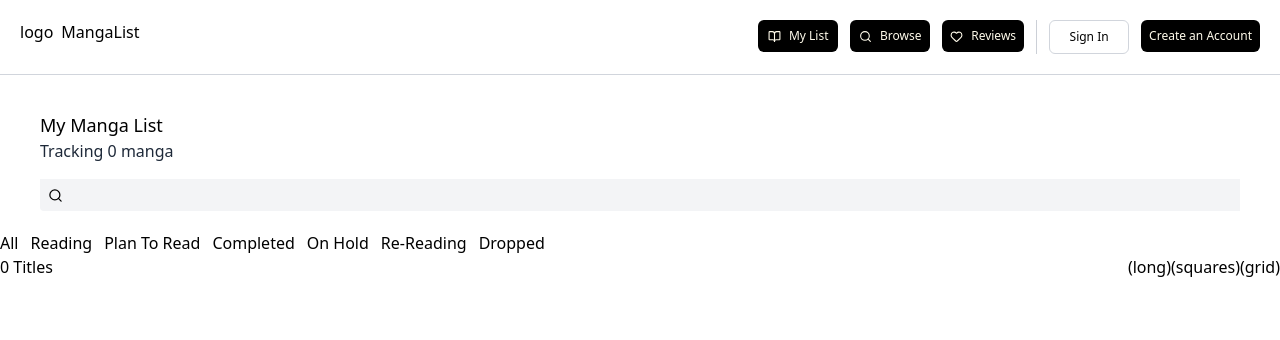
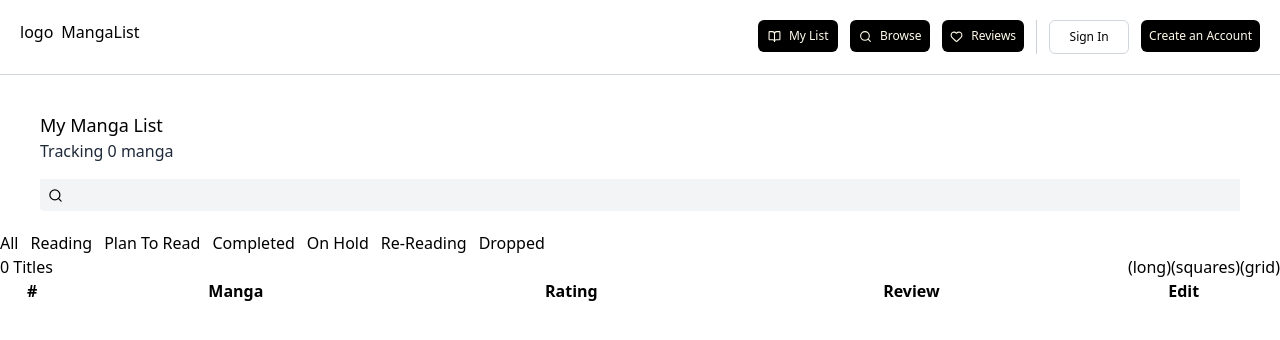
Before and after one commit to eggtoasts/Manga-Tracker, a React (Vite) app in the folder frontend/: page /lists in a window 1280 px wide. Shown: the top 340 px of the page. Built offline with nearby package versions, Linux system fonts and the light colour scheme.

Commit message:
Turn manga list format into table display

```diff
--- a/frontend/src/pages/ListPage.jsx
+++ b/frontend/src/pages/ListPage.jsx
@@ -1,4 +1,4 @@
-import { Search } from "lucide-react";
+import { Pencil, Search, TextAlignStart } from "lucide-react";
 import { useEffect } from "react";
 import { useState, use } from "react";
 import { AuthContext } from "../context/AuthContext";
@@ -80,7 +80,7 @@ export default function ListPage() {
           </div>
 
           <div className="flex">
-            <p> 0 Titles</p>
+            <p> {mangaList.length} Titles</p>
             <div className="ml-auto">
               <button>(long)</button>
               <button>(squares)</button>
@@ -89,19 +89,54 @@ export default function ListPage() {
           </div>
         </div>
 
-        <div className="grid gap-3">
-          {mangaList.map((manga) => {
+        <div className="table w-full">
+          <tr>
+            <th> # </th>
+            <th className="w-6.5/10"> Manga </th>
+            <th> Rating </th>
+            <th> Review </th>
+            <th> Edit </th>
+          </tr>
+
+          {mangaList.map((manga, index) => {
             return (
-              <div className="flex h-40 bg-gray-200">
-                <img
-                  src={manga.cover_image}
-                  className="mx-3 rounded-xl object-cover"
-                />
-                <p className="font-semibold">{manga.name}</p>
-                <p className="">{manga.authors}</p>
-
-                <p> {manga.user_rating === null ? "-" : manga.rating} </p>
-              </div>
+              <tr className="[&_th]:align-middle">
+                <th className="">
+                  <div className="text-center">{index + 1}</div>
+                </th>
+                <th>
+                  <div className="flex  bg-gray-200">
+                    <img
+                      src={manga.cover_image}
+                      className=" h-20 mx-3 rounded-xl object-cover"
+                    />
+                    <div className="text-start flex flex-col ">
+                      <div className="flex gap-2">
+                        <p className="font-semibold">{manga.name}</p>
+                        <p className="font-normal">{manga.reading_status}</p>
+                      </div>
+                      <p className="font-light">{manga.authors}</p>
+                      <p className="font-light text-sm">Add a note</p>
+                    </div>
+                  </div>
+                </th>
+                <th>
+                  <span>
+                    {manga.user_rating === null ? "-" : manga.rating}{" "}
+                  </span>
+                  /10
+                </th>
+                <th>
+                  <div className="h-full flex justify-center items-center">
+                    <TextAlignStart className="h-5" />
+                  </div>
+                </th>
+                <th className="">
+                  <div className="h-full flex justify-center items-center">
+                    <Pencil className="h-5" />
+                  </div>
+                </th>
+              </tr>
             );
           })}
         </div>
```
